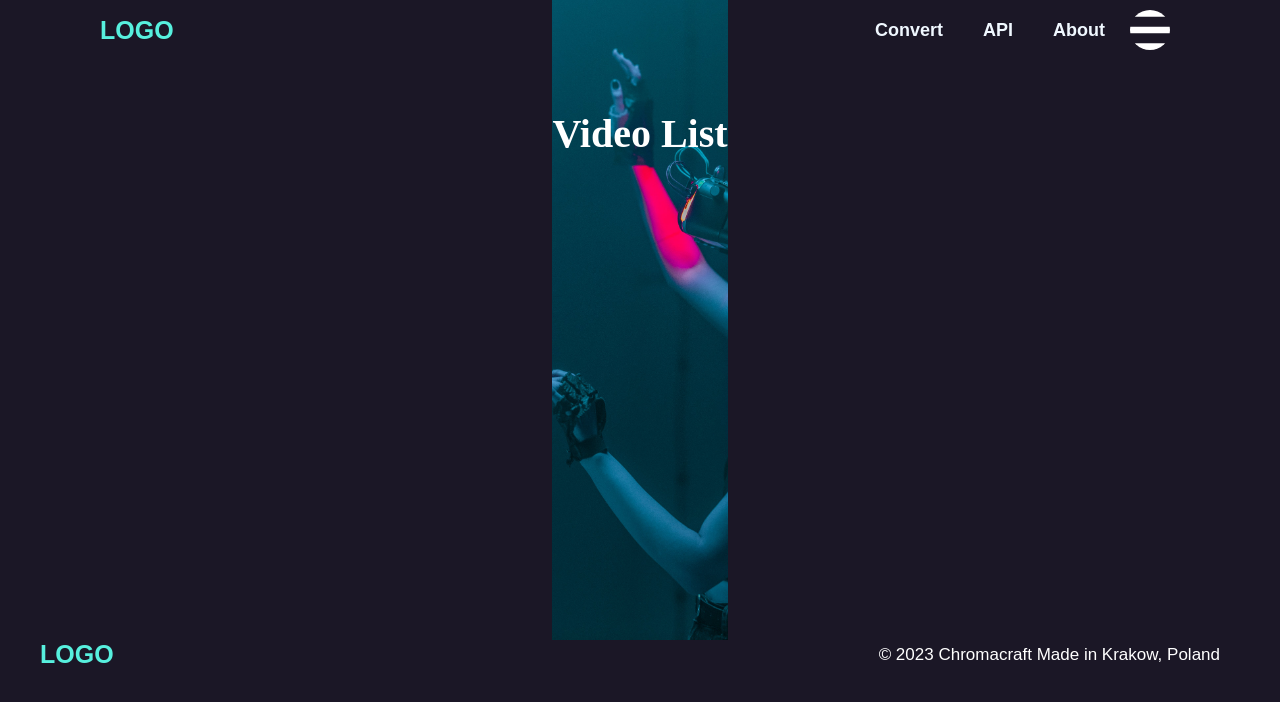
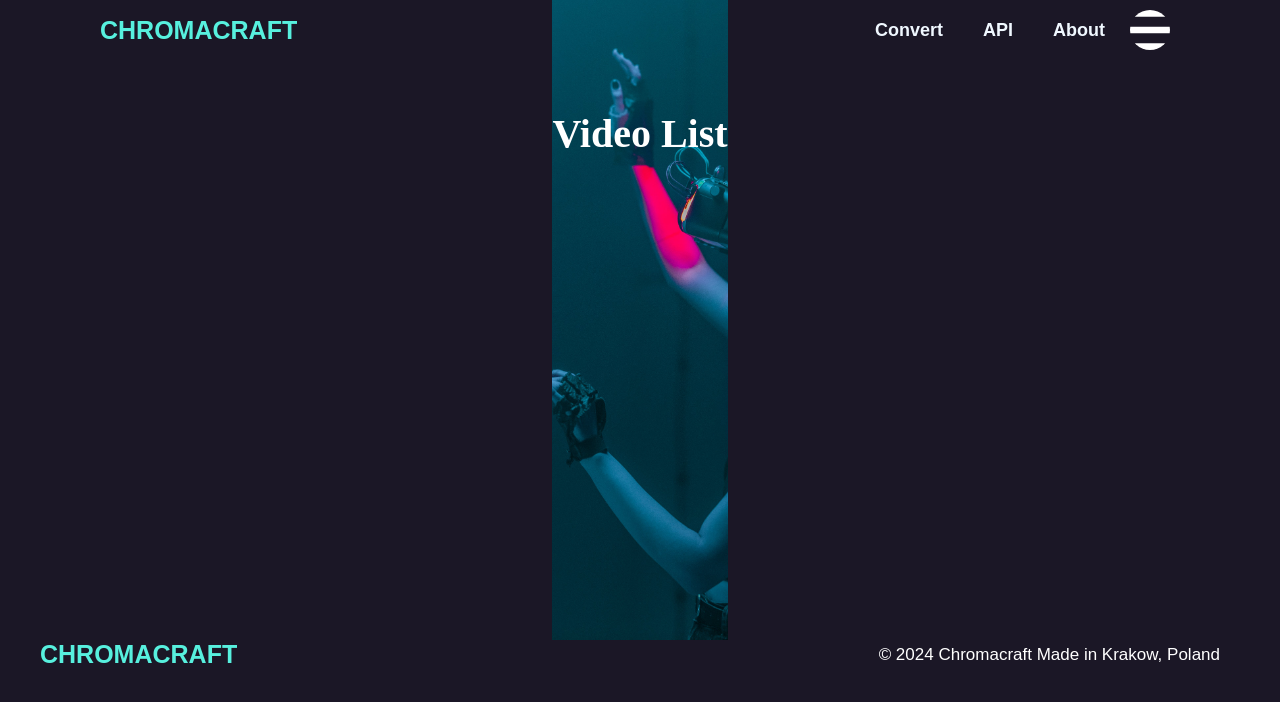
Before and after one commit to aerogriffin/python-project, a Django app: page /video_list/ in a window 1280 px wide. Shown: the top 702 px of the page. Run offline with Django 4.2, Linux system fonts and the light colour scheme; some libraries are stand-ins or nearby versions; some web fonts are replaced.

Commit message:
UX changes

```diff
--- a/main/templates/main/account_profile.html
+++ b/main/templates/main/account_profile.html
@@ -13,7 +13,7 @@
 <body>
     <header class="header">
         <div class="menu-container">
-            <a href="{% url 'home' %}" class="logo">LOGO</a>
+            <a href="{% url 'home' %}" class="logo">CHROMACRAFT</a>
             <input type="checkbox" id="menu" />
             <label for="menu">
                 <img src="../../static/images/menu.png" class="menu-icono" alt="menu">
@@ -119,11 +119,11 @@
 
     <footer class="footer container">
         <div class="link">
-            <a href="#" class="logo">LOGO</a>
+            <a href="#" class="logo">CHROMACRAFT</a>
         </div>
         <div class="link">
             <ul>
-                <li><a href="#">© 2023 Chromacraft Made in Krakow, Poland</a></li>
+                <li><a href="#">© 2024 Chromacraft Made in Krakow, Poland</a></li>
             </ul>
         </div>
     </footer>
--- a/main/templates/main/upload.html
+++ b/main/templates/main/upload.html
@@ -14,7 +14,7 @@
   <header class="header">
 
     <div class="menu-container">
-      <a href="{% url 'home' %}" class="logo">LOGO</a>
+      <a href="{% url 'home' %}" class="logo">CHROMACRAFT</a>
       <input type="checkbox" id="menu" />
       <label for="menu">
         <img src="../../static/images/menu.png" class="menu-icono" alt="menu">
@@ -51,12 +51,12 @@
   <footer class="footer container">
 
     <div class="link">
-      <a href="#" class="logo">LOGO</a>
+      <a href="#" class="logo">CHROMACRAFT</a>
     </div>
 
     <div class="link">
       <ul>
-        <li><a href="#">© 2023 Chromacraft Made in Krakow, Poland</a></li>
+        <li><a href="#">© 2024 Chromacraft Made in Krakow, Poland</a></li>
       </ul>
     </div>
 
--- a/main/templates/main/video_list.html
+++ b/main/templates/main/video_list.html
@@ -13,7 +13,7 @@
 <body>
     <header class="header">
         <div class="menu-container">
-            <a href="{% url 'home' %}" class="logo">LOGO</a>
+            <a href="{% url 'home' %}" class="logo">CHROMACRAFT</a>
             <input type="checkbox" id="menu" />
             <label for="menu">
                 <img src="../../static/images/menu.png" class="menu-icono" alt="menu">
@@ -83,11 +83,11 @@
     </header>
     <footer class="footer container">
         <div class="link">
-            <a href="#" class="logo">LOGO</a>
+            <a href="#" class="logo">CHROMACRAFT</a>
         </div>
         <div class="link">
             <ul>
-                <li><a href="#">© 2023 Chromacraft Made in Krakow, Poland</a></li>
+                <li><a href="#">© 2024 Chromacraft Made in Krakow, Poland</a></li>
             </ul>
         </div>
     </footer>
--- a/main/templates/registration/login.html
+++ b/main/templates/registration/login.html
@@ -10,7 +10,7 @@
 <body>
     <header class="header">
         <div class="menu-container">
-            <a href="{% url 'home' %}" class="logo">LOGO</a>
+            <a href="{% url 'home' %}" class="logo">CHROMACRAFT</a>
             <input type="checkbox" id="menu" />
         </div>
         <div class="container" id="container">
--- a/main/templates/registration/register.html
+++ b/main/templates/registration/register.html
@@ -10,7 +10,7 @@
 <body>
     <header class="header">
         <div class="menu-container">
-            <a href="{% url 'home' %}" class="logo">LOGO</a>
+            <a href="{% url 'home' %}" class="logo">CHROMACRAFT</a>
             <input type="checkbox" id="menu" />
         </div>
         <div class="container" id="container">
```
Also changed, not shown: main/templates/main/home.html (+3 -6 lines).
